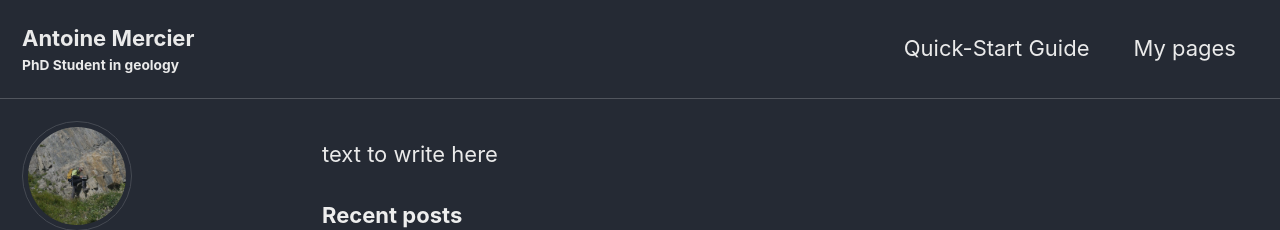
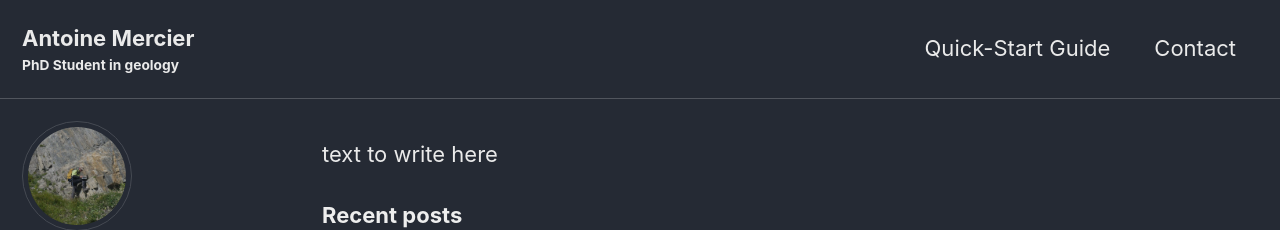
Before and after one commit to AntoineMercier/AntoineMercier.github.io, a Jekyll site: the page built from index.html, in a window 1280 px wide. Shown: the top 230 px of the page. Built offline with Jekyll 4.4.1, drawn with Linux system fonts in a browser that asks for light colours; cached includes are drawn as plain includes; the list of posts is cut into pages by our own code.

Commit message:
Update navigation.yml

```diff
--- a/_data/navigation.yml
+++ b/_data/navigation.yml
@@ -2,8 +2,8 @@
 main:
   - title: "Quick-Start Guide"
     url: https://mmistakes.github.io/minimal-mistakes/docs/quick-start-guide/
-  - title: "My pages"
-    url: /pages/
+  - title: "Contact"
+    url: /contact/
   # - title: "About"
   #   url: https://mmistakes.github.io/minimal-mistakes/about/
   # - title: "Sample Posts"
```
